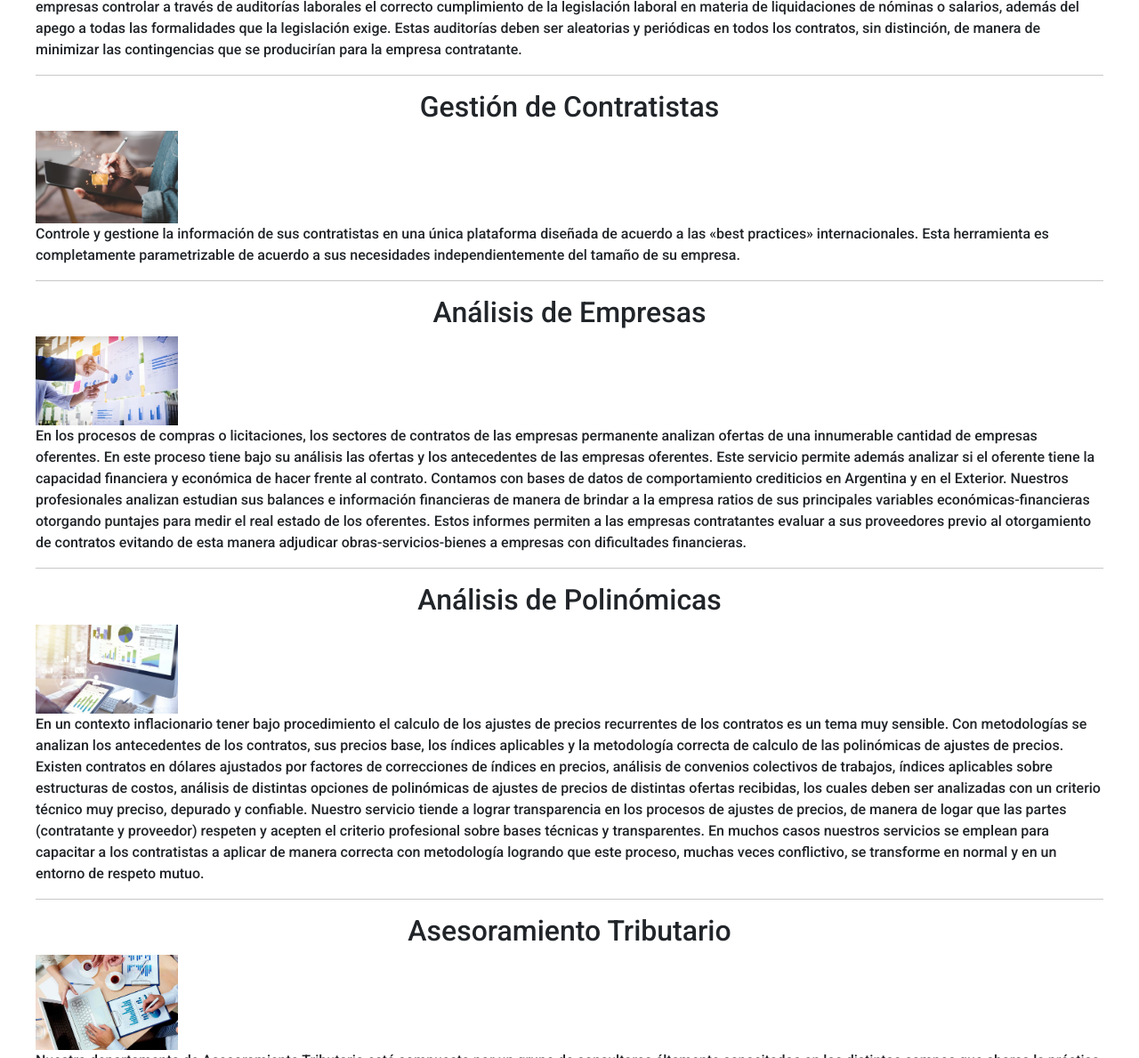
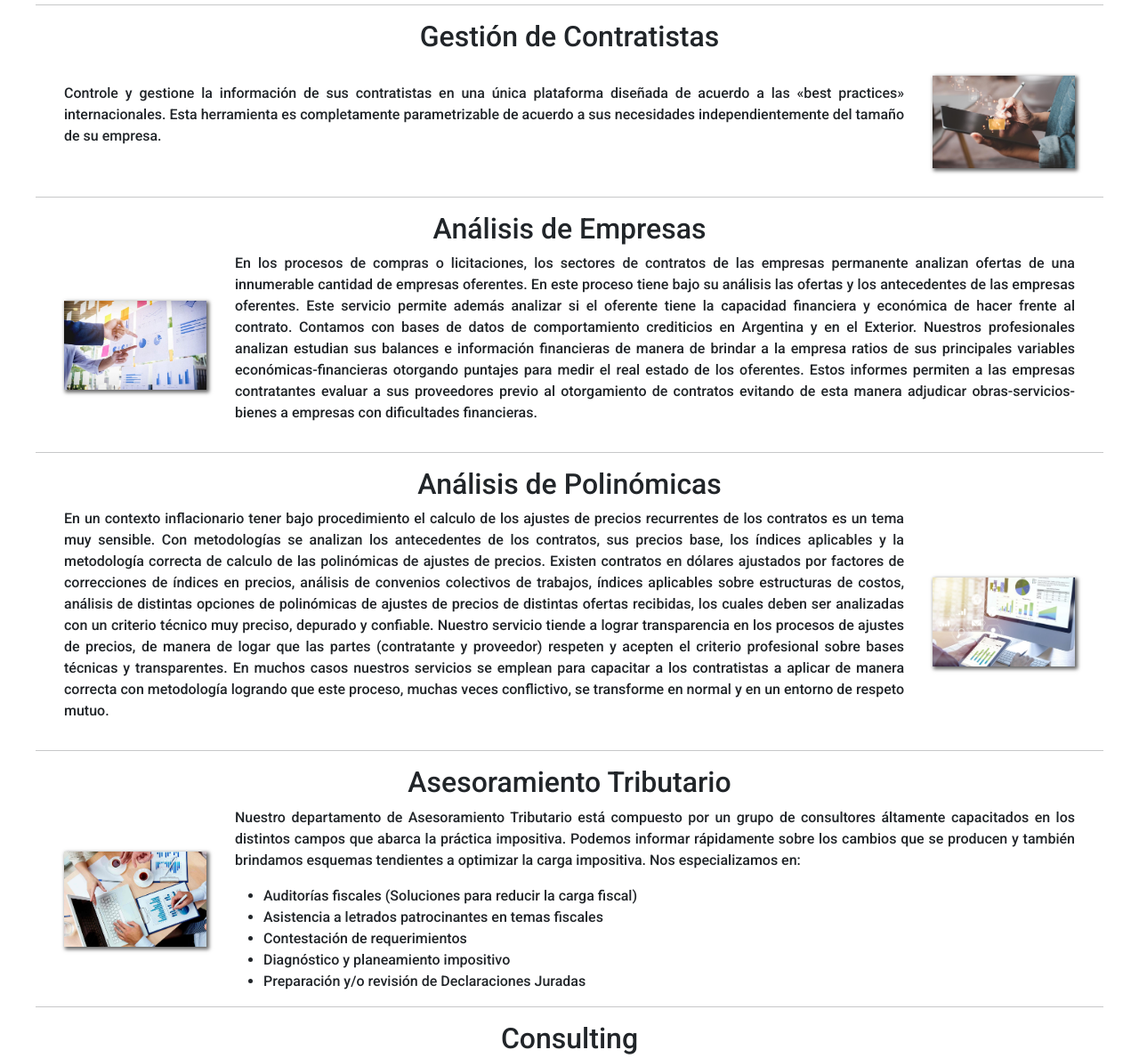
Before and after one commit to sebaalvarez/coderHouse-DesarrolloWeb-Proyecto_Final, a plain HTML site: page pages/servicios.html in a window 1280 px wide. Shown: the part 656-1845 px from the top of the page at 89% size. Drawn offline with nearby package versions, Linux system fonts and the light colour scheme; a web font is replaced by a local one.

Commit message:
diseño para la página de servicios

```diff
--- a/css/style.css
+++ b/css/style.css
@@ -130,6 +130,7 @@ footer {
 }
 
 /**** HERO ****/
+
 :is(.imgInicio, .imgNosotros, .imgServicios, .imgNoticias, .imgContacto) {
   display: flex;
   flex-direction: column;
@@ -365,6 +366,19 @@ footer {
   margin-bottom: 0rem;
 }
 
+:is(.servicioCardIzq, .servicioCardDer) {
+  display: flex;
+  flex-direction: column;
+  justify-content: center;
+  align-items: center;
+  text-align: justify;
+  padding-inline: 2rem;
+  & img {
+    margin-block: 1rem;
+    box-shadow: 2px 2px 4px 1px var(--color-gris);
+  }
+}
+
 /* sm */
 @media (min-width: 576px) {
   :is(.equipoLista, ) {
@@ -417,6 +431,16 @@ footer {
       margin-left: 2rem;
     }
   }
+
+  .servicioCardIzq {
+    flex-direction: row;
+    gap: 2rem;
+  }
+
+  .servicioCardDer {
+    flex-direction: row-reverse;
+    gap: 2rem;
+  }
 }
 
 /* lg */
--- a/pages/servicios.html
+++ b/pages/servicios.html
@@ -59,7 +59,7 @@
       <section>
         <article>
           <h2>Auditoría Laboral</h2>
-          <div>
+          <div class="servicioCardIzq">
             <img src="../imagenes/serv-auditoriaLaboral.jpg" alt="Auditoria Laboral">
             <p>La Ley de Contrato de Trabajo (LTC) Art 30 en Argentina establece la responsabilidad solidaria cuando se
               produce la tercerización de trabajos que por sí misma debería realizar la empresa contratante y que por
@@ -70,24 +70,26 @@
               de liquidaciones de nóminas o salarios, además del apego a todas las formalidades que la legislación
               exige. Estas auditorías deben ser aleatorias y periódicas en todos los contratos, sin distinción, de
               manera de minimizar las contingencias que se producirían para la empresa contratante.</p>
-            <hr>
           </div>
         </article>
 
+        <hr>
+
         <article>
           <h2>Gestión de Contratistas</h2>
-          <div>
+          <div class="servicioCardDer">
             <img src="../imagenes/serv-gestionContratistas.jpg" alt="Gestión de Contratistas">
             <p>Controle y gestione la información de sus contratistas en una única plataforma diseñada de acuerdo a las
               «best practices» internacionales. Esta herramienta es completamente parametrizable de acuerdo a sus
               necesidades independientemente del tamaño de su empresa.</p>
-            <hr>
           </div>
         </article>
 
+        <hr>
+
         <article>
           <h2>Análisis de Empresas</h2>
-          <div>
+          <div class="servicioCardIzq">
             <img src="../imagenes/serv-analisisEmpresas.jpg" alt="Análisis de Empresas">
             <p>En los procesos de compras o licitaciones, los sectores de contratos de las empresas permanente analizan
               ofertas de una innumerable cantidad de empresas oferentes. En este proceso tiene bajo su análisis las
@@ -99,13 +101,14 @@
               estado de los oferentes. Estos informes permiten a las empresas contratantes evaluar a sus proveedores
               previo al otorgamiento de contratos evitando de esta manera adjudicar obras-servicios-bienes a empresas
               con dificultades financieras.</p>
-            <hr>
           </div>
         </article>
 
+        <hr>
+
         <article>
           <h2>Análisis de Polinómicas</h2>
-          <div>
+          <div class="servicioCardDer">
             <img src="../imagenes/serv-analisisPolinomicas.jpg" alt="Análisis de Polinómicas">
             <p>En un contexto inflacionario tener bajo procedimiento el calculo de los ajustes de precios recurrentes de
               los contratos es un tema muy sensible. Con metodologías se analizan los antecedentes de los contratos, sus
@@ -120,17 +123,20 @@
               casos nuestros servicios se emplean para capacitar a los contratistas a aplicar de manera correcta con
               metodología logrando que este proceso, muchas veces conflictivo, se transforme en normal y en un entorno
               de respeto mutuo.</p>
-            <hr>
           </div>
         </article>
 
+        <hr>
+
         <article>
           <h2>Asesoramiento Tributario</h2>
+          <div class="servicioCardIzq">
+            <img src="../imagenes/serv-asesoria-tributaria.jpg" alt="Asesoramiento Tributario">
             <div>
-            <img src="../imagenes/serv-asesoria-tributaria.jpg" alt="Asesoramiento Tributario">
               <p>Nuestro departamento de Asesoramiento Tributario está compuesto por un grupo de consultores áltamente
-              capacitados en los distintos campos que abarca la práctica impositiva. Podemos informar rápidamente sobre
-              los cambios que se producen y también brindamos esquemas tendientes a optimizar la carga impositiva.
+                capacitados en los distintos campos que abarca la práctica impositiva. Podemos informar rápidamente
+                sobre los cambios que se producen y también brindamos esquemas tendientes a optimizar la carga
+                impositiva.
                 Nos especializamos en:</p>
               <ul>
                 <li>Auditorías fiscales (Soluciones para reducir la carga fiscal)</li>
@@ -139,14 +145,17 @@
                 <li>Diagnóstico y planeamiento impositivo</li>
                 <li>Preparación y/o revisión de Declaraciones Juradas</li>
               </ul>
-            <hr>
+            </div>
           </div>
         </article>
 
+        <hr>
+
         <article>
           <h2>Consulting</h2>
+          <div class="servicioCardDer">
+            <img src="../imagenes/serv-auditoriaLaboral2.jpg" alt="Consulting">
             <div>
-            <img src="../imagenes/serv-auditoriaLaboral2.jpg" alt="Consulting">
               <p>Los servicios están orientados a modelar los cambios que enfrentan actualmente las empresas. La base de
                 la Consultoría está en comprender adecuadamente la Cultura de cada organización, así como también sus
                 necesidades y objetivos.
@@ -157,10 +166,10 @@
                 <li>Rediseño de procesos</li>
                 <li>Selección e implementación de sistemas verticales</li>
               </ul>
+            </div>
+        </article>
 
         <hr>
-          </div>
-        </article>
       </section>
     </section>
 
```
Lines whose indentation alone changed are shown as unchanged.
